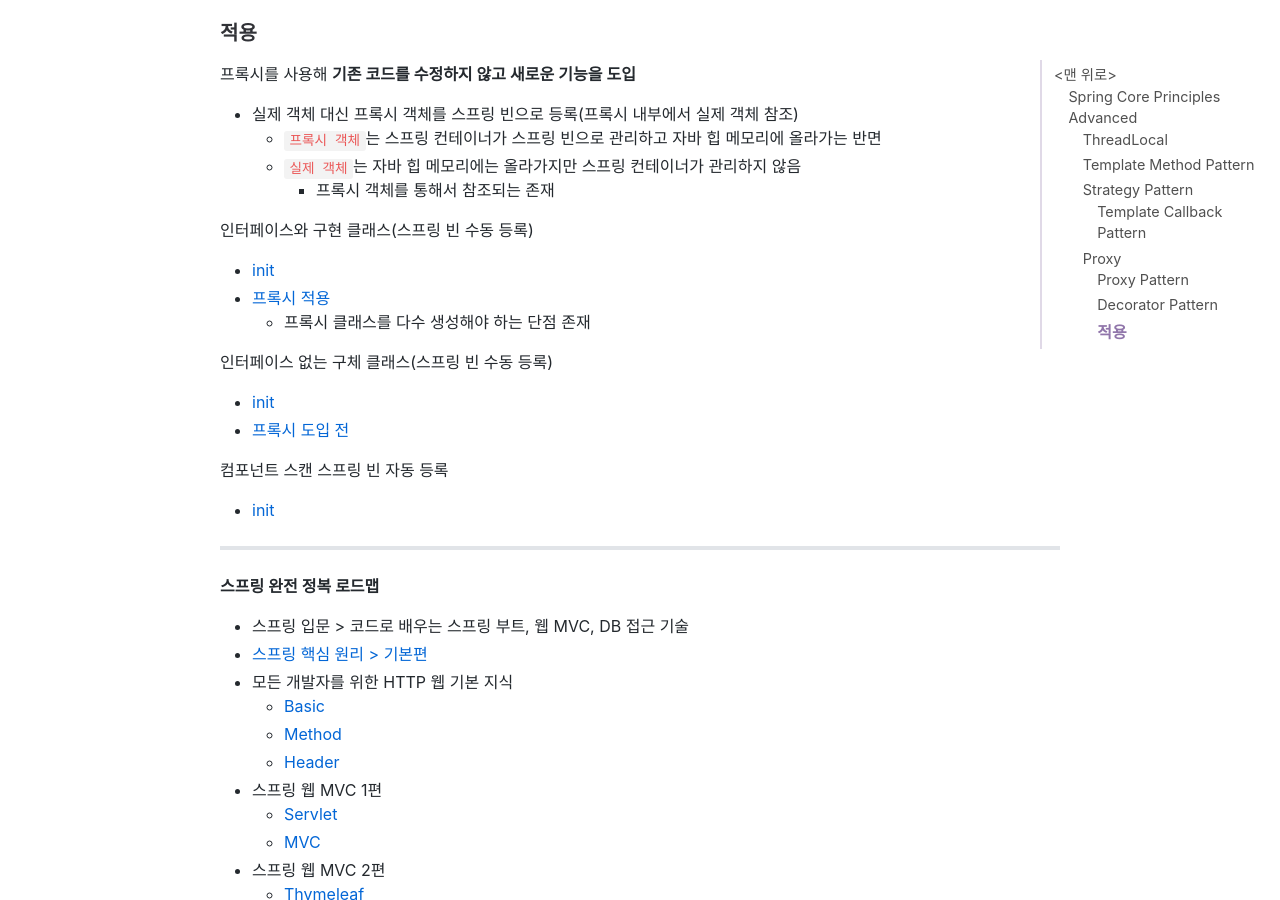
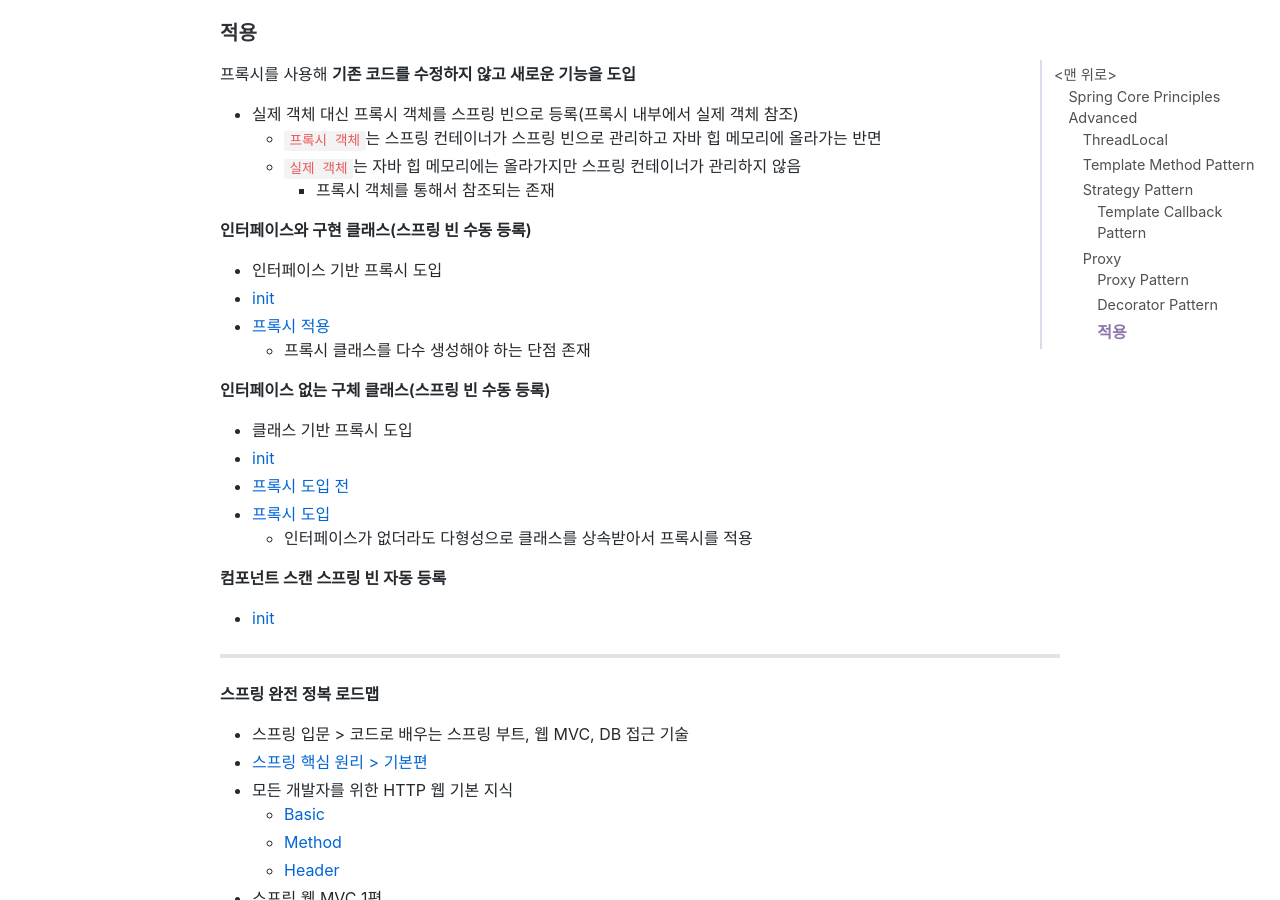
Before and after one commit to jihunparkme/jihunparkme.github.io, a Jekyll site: the page built from _posts/2022-11-20-Spring-Core-Principles-Advanced.md, in a window 1280 px wide and 900 px high, scrolled down 8856 px. Built offline with Jekyll 4.4.1, drawn with Linux system fonts in a browser that asks for light colours; nearby versions of some CDN libraries; comment, search, counter and statistics services are not loaded.

Commit message:
[Proxy] 구체 클래스 기반 프록시 예제 02

```diff
--- a/_posts/2022-11-20-Spring-Core-Principles-Advanced.md
+++ b/_posts/2022-11-20-Spring-Core-Principles-Advanced.md
@@ -244,16 +244,20 @@ client.execute();
   - `실제 객체`는 자바 힙 메모리에는 올라가지만 스프링 컨테이너가 관리하지 않음
     - 프록시 객체를 통해서 참조되는 존재
 
-인터페이스와 구현 클래스(스프링 빈 수동 등록)
+**인터페이스와 구현 클래스(스프링 빈 수동 등록)**
+- 인터페이스 기반 프록시 도입
 - [init](https://github.com/jihunparkme/Inflearn-Spring-Core-Principles-Advanced/commit/919994e2dde6469c8dc25e7b842d7fafca5e54b9)
 - [프록시 적용](https://github.com/jihunparkme/Inflearn-Spring-Core-Principles-Advanced/commit/4ad297c74f25cf9697d0896078c5a21ffbda4f5d)
   - 프록시 클래스를 다수 생성해야 하는 단점 존재
 
-인터페이스 없는 구체 클래스(스프링 빈 수동 등록)
+**인터페이스 없는 구체 클래스(스프링 빈 수동 등록)**
+- 클래스 기반 프록시 도입
 - [init](https://github.com/jihunparkme/Inflearn-Spring-Core-Principles-Advanced/commit/f6df360609144e82f90cb6242c05bc375fd7d131)
 - [프록시 도입 전](https://github.com/jihunparkme/Inflearn-Spring-Core-Principles-Advanced/commit/d7f881f63b2666bd49ee5e6932e8908c9d11d6ea)
+- [프록시 도입](https://github.com/jihunparkme/Inflearn-Spring-Core-Principles-Advanced/commit/6945eaea9f2ff1ea1cd4666b1873e8004abb3027)
+  - 인터페이스가 없더라도 다형성으로 클래스를 상속받아서 프록시를 적용
 
-컴포넌트 스캔 스프링 빈 자동 등록
+**컴포넌트 스캔 스프링 빈 자동 등록**
 - [init](https://github.com/jihunparkme/Inflearn-Spring-Core-Principles-Advanced/commit/b139e5df727f4ac39d1819815c0def0acbc21e61)
 
 
```
